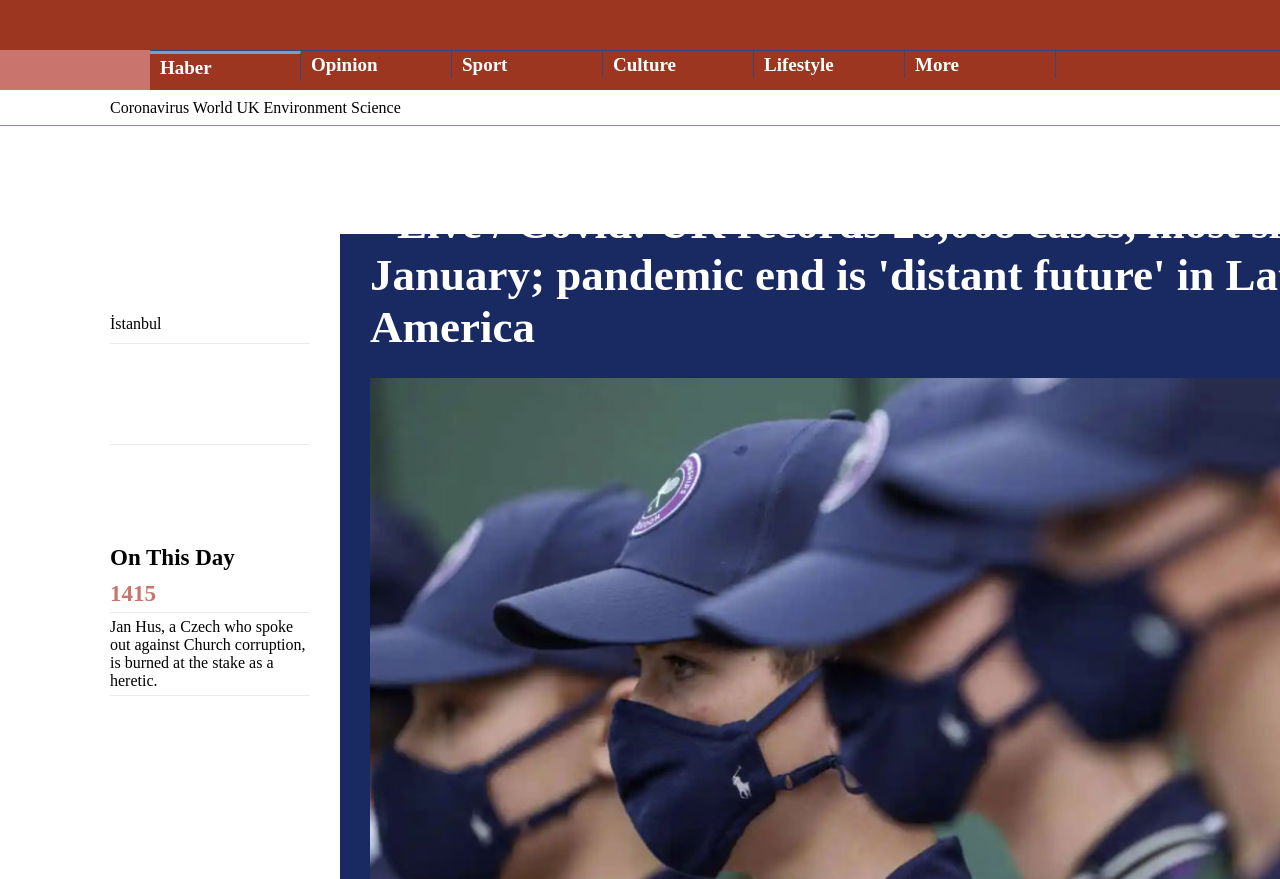
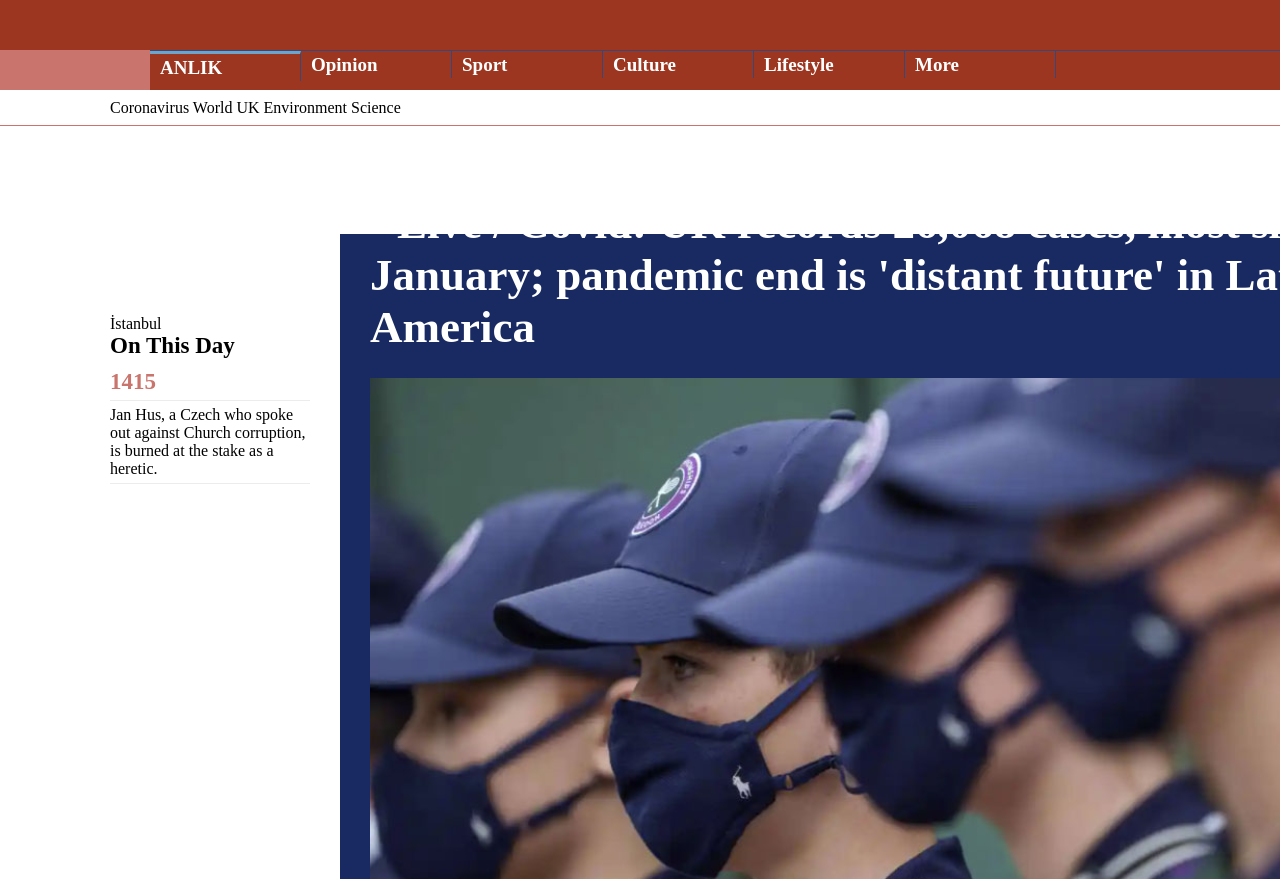
Before and after one commit to ahmetcingoz/1den.com, a PHP site: page /index.php in a window 1280 px wide. Shown: the top 879 px of the page. Run offline with PHP 8.4, Linux system fonts and the light colour scheme; some libraries are stand-ins or nearby versions; some web fonts are replaced.

Commit message:
Update section.php
2

```diff
--- a/section.php
+++ b/section.php
@@ -16,7 +16,7 @@
 				<div id="header-top"></div>
 				<div id="header-bottom">
 					<ul>
-						<li><a href="#">Haber</a></li>
+						<li><a href="#">ANLIK</a></li>
 						<li><a href="#">Opinion</a></li>
 						<li><a href="#">Sport</a></li>
 						<li><a href="#">Culture</a></li>
@@ -39,11 +39,11 @@
 							<div class="today">
 								<ul>
 									<li>Headlines</li>
-									<li>Wednesday</li>
-									<li>30 June 2021</li>
+									<li>Cumartesi</li>
+									<li>10 Temmuz 2021</li>
 								</ul>
 							</div>
-							<div class="weather">
+							<div class="Havaloji">
 								<ul>
 									<li>İstanbul</li>
 									<li></li>
```
